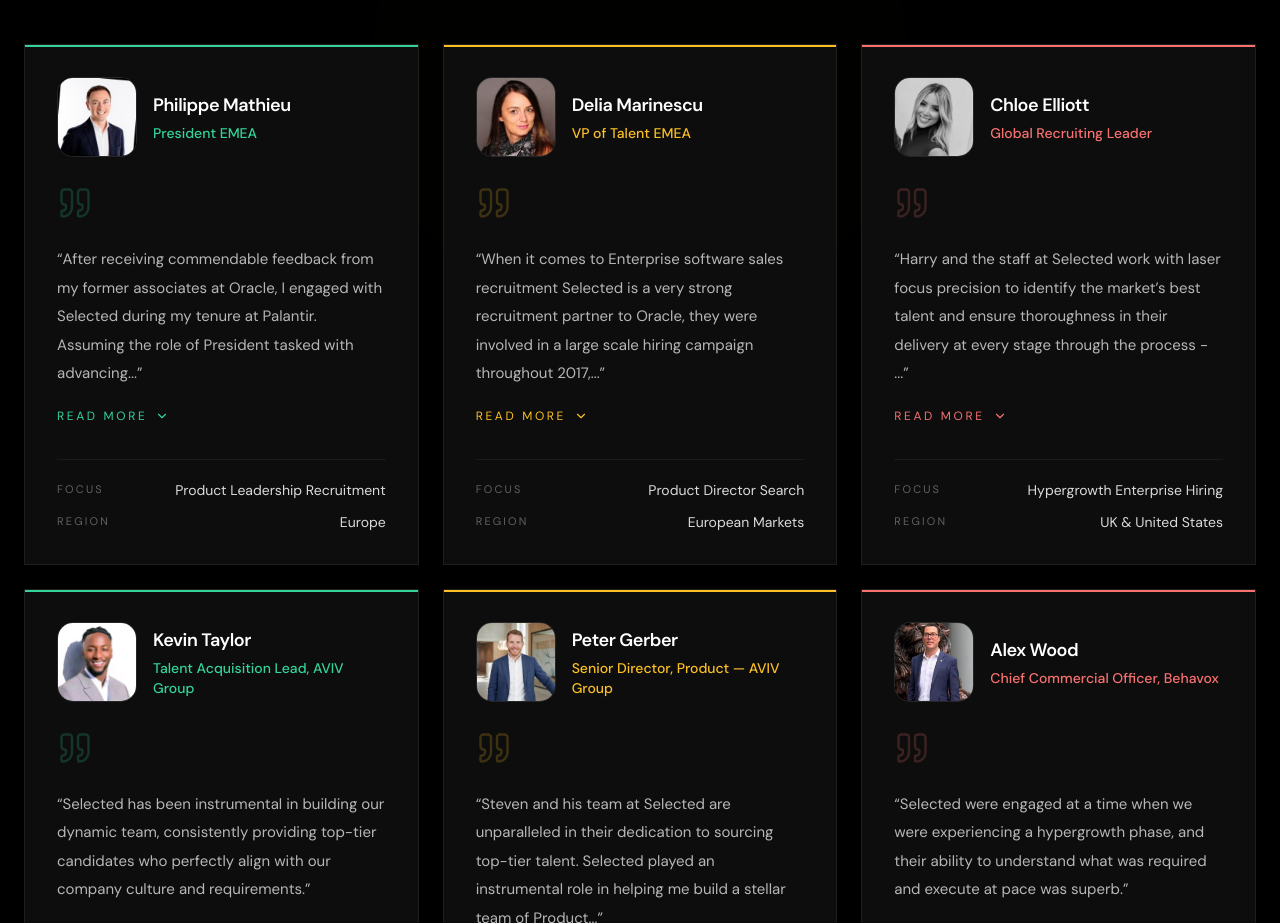
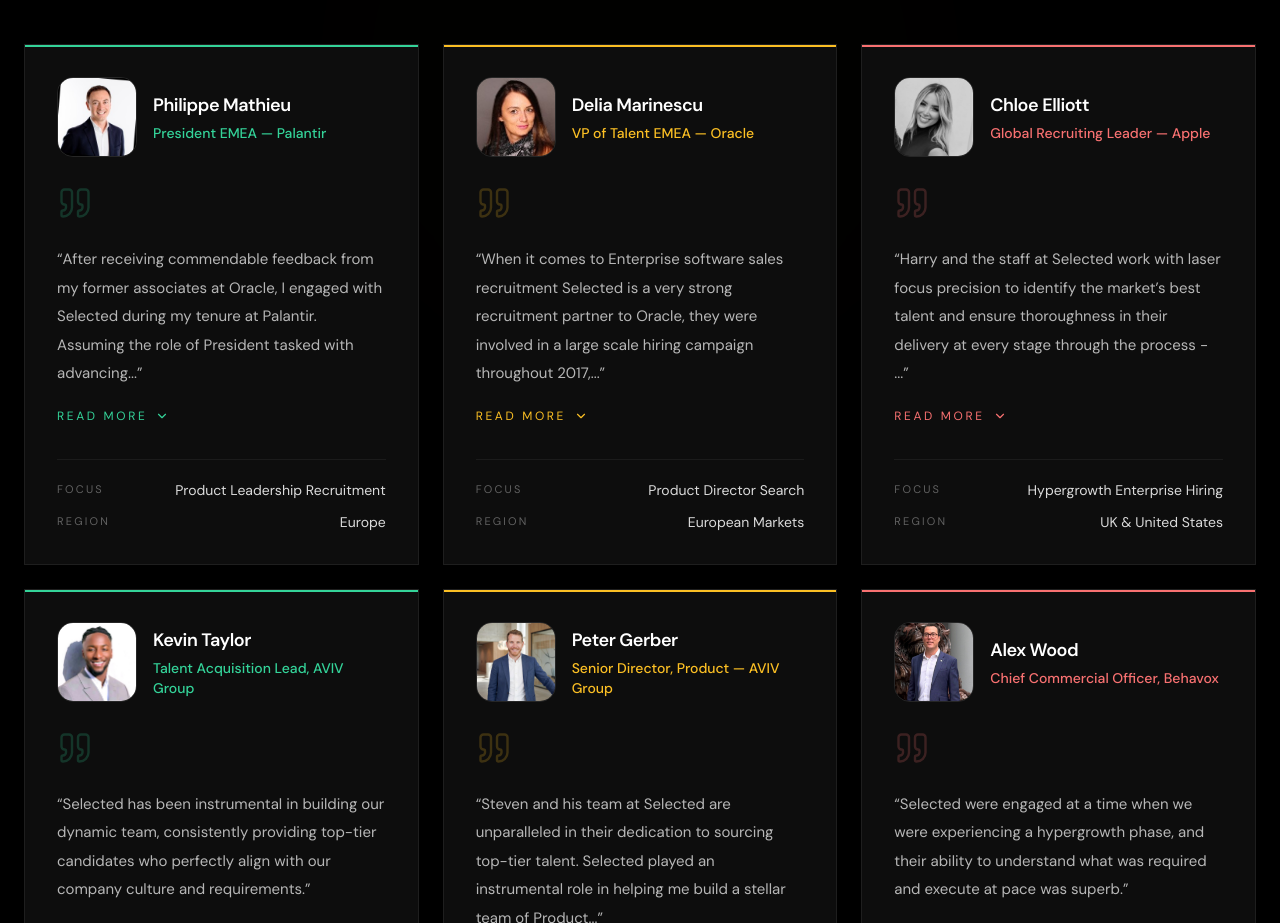
Before and after one commit to harryselectedjobs/selected-group, a React (Vite) app: page / in a window 1280 px wide. Shown: the part 3340-4263 px from the top of the page. Built offline with nearby package versions, Linux system fonts and the light colour scheme; no server answers.

Commit message:
Update testimonials with full role titles for clarity

```diff
--- a/src/components/Testimonials.jsx
+++ b/src/components/Testimonials.jsx
@@ -14,7 +14,7 @@ const testimonials = [
 
     name: "Philippe Mathieu",
 
-    role: "President EMEA",
+    role: "President EMEA — Palantir",
 
     image: philippeImage,
 
@@ -32,7 +32,7 @@ const testimonials = [
 
     name: "Delia Marinescu",
 
-    role: "VP of Talent EMEA",
+    role: "VP of Talent EMEA — Oracle",
 
     image: deliaImage,
 
@@ -50,7 +50,7 @@ const testimonials = [
 
     name: "Chloe Elliott",
 
-    role: "Global Recruiting Leader",
+    role: "Global Recruiting Leader — Apple",
 
     image: choleImage,
 
```
